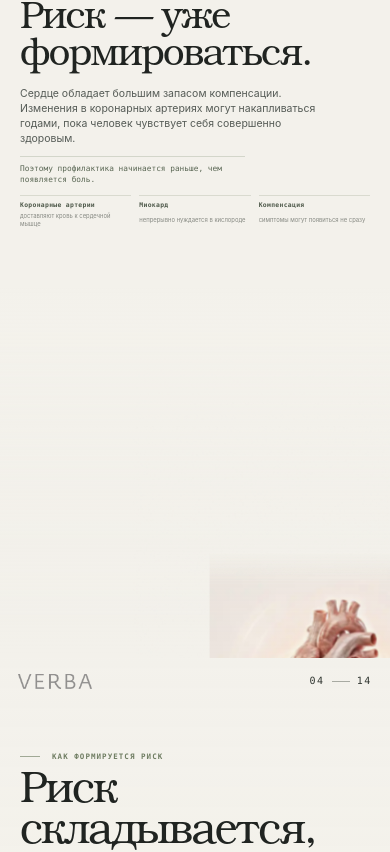
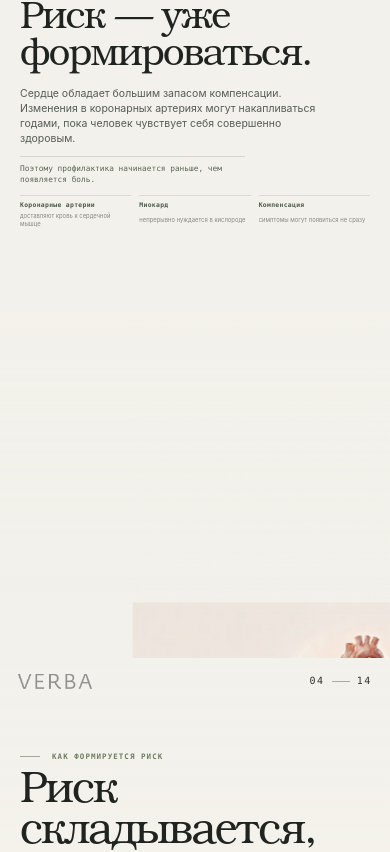
Before and after one commit to stepanMiller/verba-heart-lab, a Next.js app: page / in a window 390 px wide. Shown: the part 1874-2726 px from the top of the page. Built offline with nearby package versions, Linux system fonts and the light colour scheme.

Commit message:
feat(v2): animate new heart and stroke visuals responsively

```diff
--- a/app/organ-scenes-fix.css
+++ b/app/organ-scenes-fix.css
@@ -1,7 +1,37 @@
-/* Mobile corrections for the 14-scene VERBA deck.
+/* Final responsive pass for the 14-scene VERBA deck.
    Loaded after globals.css so these rules are authoritative. */
 
-/* Desktop keeps the original wide editorial composition. */
+/* Slide 02: keep the 0 / 10-year circles fully visible on phones. */
+@media (max-width: 640px) {
+  .horizon-field {
+    top: 54%;
+    height: 31%;
+    overflow: visible;
+  }
+  .horizon-now,
+  .horizon-future {
+    width: 31%;
+    min-width: 102px;
+  }
+  .horizon-now { top: 16%; }
+  .horizon-future { top: 7%; }
+  .horizon-now strong,
+  .horizon-future strong {
+    font-size: 2.9rem;
+    line-height: .96;
+    padding-bottom: 2px;
+  }
+  .horizon-line { top: 47%; }
+  .horizon-pulse { top: 42%; }
+}
+
+/* Slides 03 and 09: both visuals are now purpose-built 16:9 assets.
+   They use the same composition on desktop and mobile; only scale changes. */
+.heart-context-experience::after,
+.stroke-experience::after {
+  background: linear-gradient(90deg, rgba(243,241,235,.995) 0%, rgba(243,241,235,.90) 34%, rgba(243,241,235,.18) 54%, rgba(243,241,235,0) 72%);
+}
+
 .heart-context-copy,
 .stroke-copy {
   width: min(44vw, 690px);
@@ -13,45 +43,131 @@
   font-size: clamp(2.9rem, 4.35vw, 4.65rem);
 }
 
-@media (max-width: 640px) {
-  /* Slide 02: keep 0 / 10-year circles completely inside the viewport. */
-  .horizon-field {
-    top: 54%;
-    height: 31%;
-    overflow: visible;
+.organ-visual {
+  position: absolute;
+  inset: 0;
+  overflow: hidden;
 }
 
-  .horizon-now,
-  .horizon-future {
-    width: 31%;
-    min-width: 102px;
+.organ-visual .organ-scene-image {
+  position: absolute;
+  inset: 0;
+  width: 100%;
+  height: 100%;
+  object-fit: cover;
+  object-position: center;
+  opacity: 1;
+  transform: none;
+  mix-blend-mode: normal;
+  -webkit-mask-image: none;
+  mask-image: none;
+  filter: saturate(.92) contrast(.98);
 }
 
-  .horizon-now { top: 16%; }
-  .horizon-future { top: 7%; }
-
-  .horizon-now strong,
-  .horizon-future strong {
-    font-size: 2.9rem;
-    line-height: .96;
-    padding-bottom: 2px;
+.heart-context-experience.is-active .heart-context-image {
+  animation: heart-visual-breathe 1.38s ease-in-out .2s infinite;
 }
 
-  .horizon-line { top: 47%; }
-  .horizon-pulse { top: 42%; }
+@keyframes heart-visual-breathe {
+  0%, 100% { filter: saturate(.92) contrast(.98) brightness(1); }
+  12% { filter: saturate(.98) contrast(1) brightness(1.025); }
+  22% { filter: saturate(.94) contrast(.99) brightness(1.008); }
+  33% { filter: saturate(.98) contrast(1) brightness(1.02); }
+  48% { filter: saturate(.92) contrast(.98) brightness(1); }
+}
 
-  /* Slides 03 and 09: true mobile composition.
-     Do not stretch the wide desktop render across the whole phone. */
+.heart-pulse-halo,
+.heart-pulse-ring {
+  position: absolute;
+  left: 78.2%;
+  top: 58%;
+  width: 29%;
+  aspect-ratio: 1;
+  border-radius: 50%;
+  transform: translate(-50%, -50%);
+  pointer-events: none;
+}
+
+.heart-pulse-halo {
+  background: radial-gradient(circle, rgba(167,73,77,.17) 0%, rgba(167,73,77,.07) 38%, rgba(167,73,77,0) 72%);
+  opacity: .35;
+}
+
+.heart-pulse-ring {
+  border: 1px solid rgba(169,97,93,.26);
+  opacity: 0;
+}
+
+.heart-context-experience.is-active .heart-pulse-halo {
+  animation: heart-halo-pulse 1.38s ease-in-out .2s infinite;
+}
+.heart-context-experience.is-active .heart-pulse-ring-one {
+  animation: heart-ring-pulse 1.38s ease-out .1s infinite;
+}
+.heart-context-experience.is-active .heart-pulse-ring-two {
+  animation: heart-ring-pulse 1.38s ease-out .45s infinite;
+}
+
+@keyframes heart-halo-pulse {
+  0%, 100% { opacity: .18; transform: translate(-50%, -50%) scale(.84); }
+  16% { opacity: .64; transform: translate(-50%, -50%) scale(1); }
+  34% { opacity: .22; transform: translate(-50%, -50%) scale(1.08); }
+}
+
+@keyframes heart-ring-pulse {
+  0% { opacity: 0; transform: translate(-50%, -50%) scale(.72); }
+  20% { opacity: .52; }
+  66%, 100% { opacity: 0; transform: translate(-50%, -50%) scale(1.34); }
+}
+
+.stroke-flow-overlay {
+  position: absolute;
+  inset: 0;
+  width: 100%;
+  height: 100%;
+  overflow: visible;
+  pointer-events: none;
+}
+
+.stroke-flow-guide {
+  fill: none;
+  stroke: rgba(164,74,78,.16);
+  stroke-width: 4;
+  stroke-linecap: round;
+}
+
+.stroke-flow-particle {
+  fill: #a6494d;
+  opacity: .82;
+  filter: drop-shadow(0 0 5px rgba(166,73,77,.55));
+}
+
+.stroke-impact-ring {
+  fill: none;
+  stroke: rgba(166,73,77,.48);
+  stroke-width: 2;
+  transform-box: fill-box;
+  transform-origin: center;
+  opacity: 0;
+}
+
+.stroke-experience.is-active .stroke-impact-ring-one {
+  animation: stroke-impact-pulse 2.4s ease-out .2s infinite;
+}
+.stroke-experience.is-active .stroke-impact-ring-two {
+  animation: stroke-impact-pulse 2.4s ease-out 1.05s infinite;
+}
+
+@keyframes stroke-impact-pulse {
+  0% { opacity: 0; transform: scale(.65); }
+  18% { opacity: .68; }
+  70%, 100% { opacity: 0; transform: scale(1.9); }
+}
+
+@media (max-width: 640px) {
   .heart-context-experience::after,
   .stroke-experience::after {
-    background: linear-gradient(
-      180deg,
-      rgba(243,241,235,1) 0%,
-      rgba(243,241,235,1) 56%,
-      rgba(243,241,235,.94) 63%,
-      rgba(243,241,235,.20) 79%,
-      rgba(243,241,235,0) 100%
-    );
+    background: linear-gradient(180deg, rgba(243,241,235,1) 0%, rgba(243,241,235,1) 55%, rgba(243,241,235,.88) 66%, rgba(243,241,235,.08) 88%, rgba(243,241,235,0) 100%);
   }
 
   .heart-context-copy,
@@ -92,80 +208,30 @@
     margin-top: 9px;
     max-width: 100%;
   }
+  .organ-tags div { min-width: 0; gap: 3px; padding-top: 6px; }
+  .organ-tags strong { font-size: 6.4px; line-height: 1.2; }
+  .organ-tags span { max-width: none; font-size: 5.9px; line-height: 1.28; }
 
-  .organ-tags div {
-    min-width: 0;
-    gap: 3px;
-    padding-top: 6px;
+  .organ-visual {
+    inset: auto auto 2.5svh 0;
+    width: 100%;
+    height: auto;
+    aspect-ratio: 16 / 9;
+    overflow: visible;
   }
 
-  .organ-tags strong {
-    font-size: 6.4px;
-    line-height: 1.2;
+  .organ-visual .organ-scene-image {
+    width: 100%;
+    height: 100%;
+    object-fit: contain;
+    object-position: center;
   }
 
-  .organ-tags span {
-    max-width: none;
-    font-size: 5.9px;
-    line-height: 1.28;
-  }
-
-  .heart-context-experience .scene-layer,
-  .stroke-experience .scene-layer {
-    overflow: hidden;
-  }
-
-  /* The anatomy is now a contained visual object, not a full-width background. */
-  .organ-scene-image {
-    position: absolute;
-    top: auto;
-    left: auto;
-    right: 0;
-    bottom: 0;
-    width: 74%;
-    height: 36%;
-    opacity: .98;
-    object-fit: cover;
-    object-position: 100% 50%;
-    mix-blend-mode: normal;
-    -webkit-mask-image: linear-gradient(to bottom, transparent 0%, #000 13%, #000 100%);
-    mask-image: linear-gradient(to bottom, transparent 0%, #000 13%, #000 100%);
-  }
-
-  .heart-context-image {
-    transform: none;
-    transform-origin: 84% 70%;
-  }
-
-  .stroke-scene-image {
-    width: 78%;
-    height: 35%;
-    transform: none;
-    transform-origin: 84% 70%;
-  }
-
-  .heart-context-experience.is-active .heart-context-image {
-    animation: heart-context-beat-mobile-contained 1.42s ease-in-out .35s 5;
-  }
-
-  @keyframes heart-context-beat-mobile-contained {
-    0%, 100% { transform: scale(1); }
-    10% { transform: scale(1.012); }
-    17% { transform: scale(1.004); }
-    25% { transform: scale(1.015); }
-    38% { transform: scale(1); }
-  }
-
-  .heart-context-glow {
-    left: auto;
-    right: 0;
-    top: auto;
-    bottom: 4svh;
-    width: 42vw;
-  }
-
-  .organ-caption {
-    display: none;
+  .heart-pulse-halo,
+  .heart-pulse-ring {
+    left: 78.2%;
+    top: 58%;
+    width: 29%;
   }
 
   .stroke-mechanism {
@@ -174,25 +240,13 @@
     margin-top: 11px;
     max-width: 100%;
   }
-
   .stroke-mechanism > div { min-width: 0; }
   .stroke-mechanism > i { margin-top: 12px; }
   .stroke-mechanism span { font-size: 5.5px; }
   .stroke-mechanism strong { font-size: .75rem; line-height: 1.1; }
   .stroke-mechanism small { max-width: none; font-size: 5.7px; line-height: 1.25; }
 
-  .stroke-flow-visual {
-    right: 1vw;
-    bottom: 1.5svh;
-    width: 32vw;
-  }
-
-  .stroke-brain-pulse {
-    right: 3vw;
-    top: auto;
-    bottom: 13svh;
-    width: 28vw;
-  }
+  .organ-caption { display: none; }
 }
 
 @media (max-width: 640px) and (max-height: 720px) {
@@ -203,13 +257,18 @@
   .heart-context-copy,
   .stroke-copy { top: 78px; }
 
-  .organ-scene-image {
-    width: 70%;
-    height: 31%;
+  .organ-visual {
+    width: 92%;
+    left: 4%;
+    bottom: 1svh;
+  }
 }
 
-  .stroke-scene-image {
-    width: 74%;
-    height: 30%;
+@media (prefers-reduced-motion: reduce) {
+  .heart-context-experience.is-active .heart-context-image,
+  .heart-context-experience.is-active .heart-pulse-halo,
+  .heart-context-experience.is-active .heart-pulse-ring,
+  .stroke-experience.is-active .stroke-impact-ring {
+    animation: none;
   }
 }
```
Lines whose indentation alone changed are shown as unchanged.
